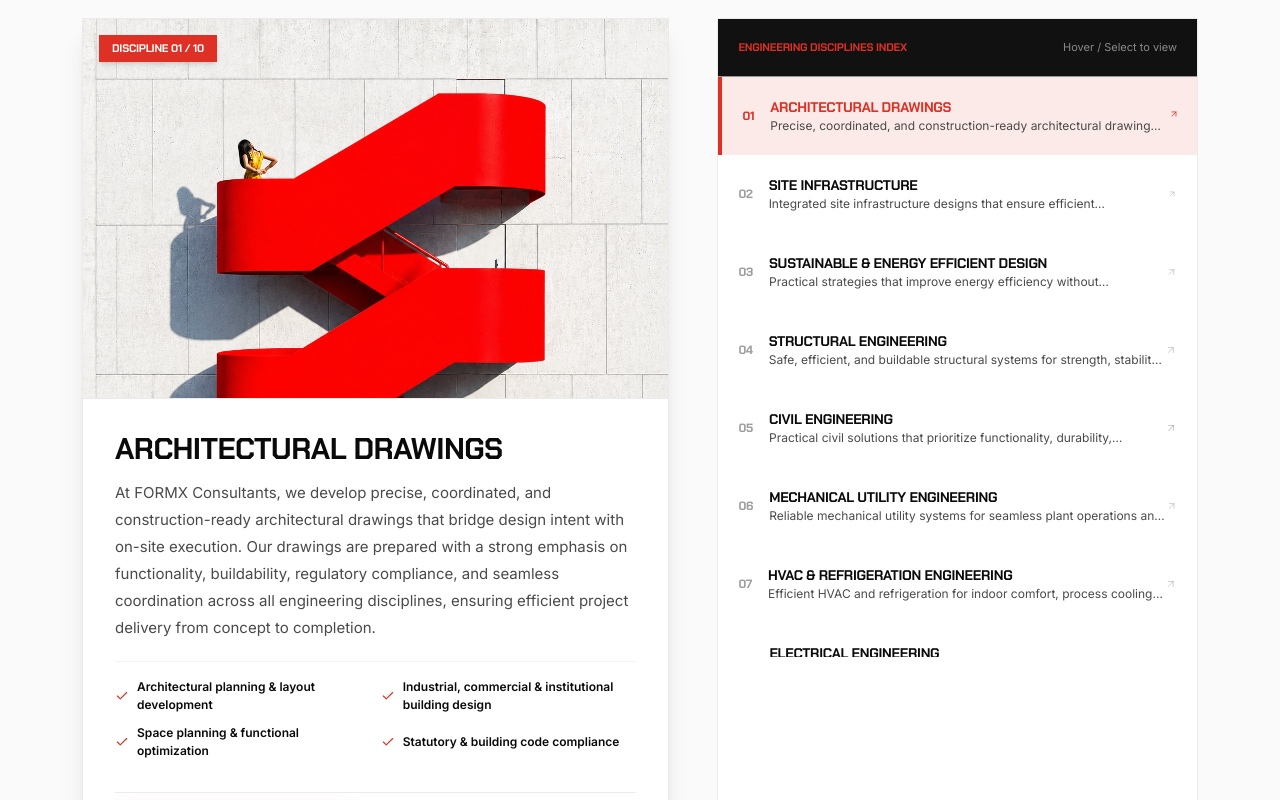
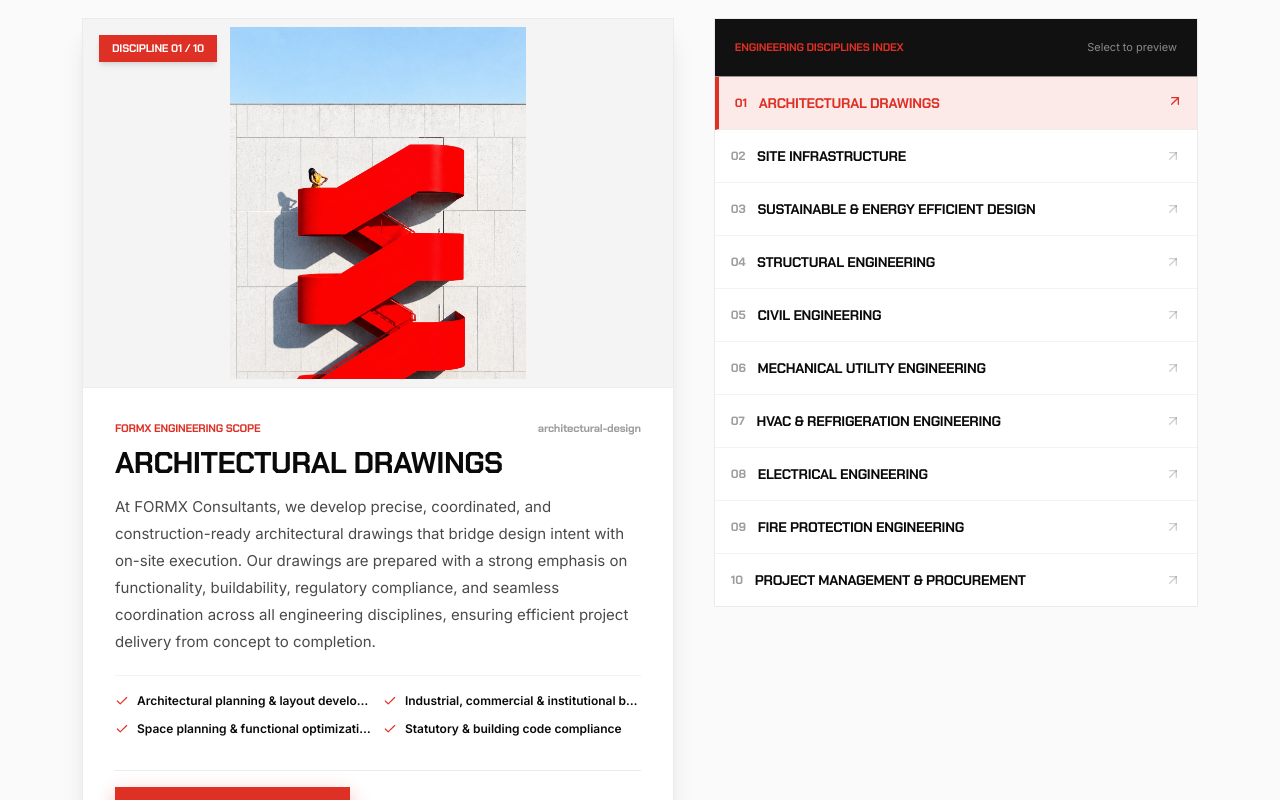
Before and after one commit to Poojan2107/FormX, a Next.js app: page / in a window 1280 px wide. Shown: the part 3040-3840 px from the top of the page. Built offline with nearby package versions, Linux system fonts and the light colour scheme.

Commit message:
fix: set aspect-16/10 on Services stage for 100% full uncropped image display, smooth transition curves, and click navigation

```diff
--- a/src/components/home/Services.tsx
+++ b/src/components/home/Services.tsx
@@ -3,7 +3,7 @@
 import { useState } from "react";
 import Link from "next/link";
 import { motion, AnimatePresence } from "framer-motion";
-import { ArrowUpRight, ArrowRight, ShieldCheck, Check } from "lucide-react";
+import { ArrowUpRight, ArrowRight, Check } from "lucide-react";
 import { services } from "@/data/site";
 import { Container } from "@/components/ui/Container";
 import { SectionHeading } from "@/components/ui/SectionHeading";
@@ -32,40 +32,49 @@ export function Services() {
           </Link>
         </Reveal>
 
-        {/* Creative Architectural Interactive Split Showcase — Card-Free Design */}
-        <div className="mt-12 grid gap-8 lg:grid-cols-[1.1fr_0.9fr] lg:gap-12 items-stretch">
+        {/* Architectural Interactive Split Showcase */}
+        <div className="mt-12 grid gap-8 lg:grid-cols-[1.1fr_0.9fr] lg:gap-10 items-start">
 
-          {/* LEFT: Massive Full-Stage Visual Showcase */}
-          <Reveal className="h-full">
-            <div className="relative flex h-full min-h-[460px] flex-col justify-between overflow-hidden border border-line bg-white shadow-xl">
+          {/* LEFT: Full Uncropped Visual Stage */}
+          <Reveal className="w-full">
+            <div className="relative flex flex-col overflow-hidden border border-line bg-white shadow-xl">
               <AnimatePresence mode="wait">
                 <motion.div
                   key={currentService.slug}
-                  initial={{ opacity: 0, scale: 0.98 }}
-                  animate={{ opacity: 1, scale: 1 }}
-                  exit={{ opacity: 0, scale: 0.98 }}
-                  transition={{ duration: 0.35 }}
-                  className="flex h-full flex-col justify-between"
+                  initial={{ opacity: 0, y: 8 }}
+                  animate={{ opacity: 1, y: 0 }}
+                  exit={{ opacity: 0, y: -8 }}
+                  transition={{ duration: 0.4, ease: [0.22, 1, 0.36, 1] }}
+                  className="flex flex-col"
                 >
-                  {/* Large High-Res Visual Stage */}
-                  <div className="relative h-[280px] sm:h-[340px] md:h-[380px] w-full overflow-hidden bg-gray-100 border-b border-line">
+                  {/* High-Res Uncropped Visual Stage — 100% Full Image Visibility */}
+                  <div className="relative aspect-[16/10] w-full overflow-hidden bg-[#f4f4f5] border-b border-line">
                     <AssetImage
                       alt={currentService.title}
                       slot={currentService.asset}
                       kind="service"
-                      aspect="auto"
-                      fit="cover"
+                      aspect="landscape"
+                      fit="contain"
                       tone="light"
-                      className="h-full w-full object-cover transition-transform duration-700 hover:scale-105"
+                      className="h-full w-full"
                     />
                     <span className="absolute left-4 top-4 border border-x-red/40 bg-x-red px-3 py-1 font-display text-[11px] font-bold uppercase tracking-[0.16em] text-white shadow-md">
-                      Discipline 0{activeIdx + 1} / 10
+                      Discipline {String(activeIdx + 1).padStart(2, "0")} / 10
                     </span>
                   </div>
 
                   {/* Stage Details */}
-                  <div className="flex flex-1 flex-col justify-between p-6 md:p-8 bg-white">
+                  <div className="flex flex-col justify-between p-6 md:p-8 bg-white">
                     <div>
+                      <div className="flex items-center justify-between mb-2">
+                        <span className="font-display text-[11px] font-bold uppercase tracking-[0.14em] text-x-red">
+                          FormX Engineering Scope
+                        </span>
+                        <span className="font-display text-[11px] font-bold text-ink/40">
+                          {currentService.slug}
+                        </span>
+                      </div>
+
                       <h3 className="font-display text-2xl font-bold uppercase tracking-tight text-ink md:text-3xl">
                         {currentService.title}
                       </h3>
@@ -77,7 +86,7 @@ export function Services() {
                         {currentService.highlights.slice(0, 4).map((h) => (
                           <div key={h} className="flex items-center gap-2 text-[12px] font-semibold text-ink">
                             <Check className="size-3.5 text-x-red shrink-0" />
-                            <span>{h}</span>
+                            <span className="truncate">{h}</span>
                           </div>
                         ))}
                       </div>
@@ -98,46 +107,42 @@ export function Services() {
             </div>
           </Reveal>
 
-          {/* RIGHT: Interactive Architectural Navigation Index */}
-          <Reveal delay={0.06} className="h-full">
-            <div className="flex h-full flex-col border border-line bg-white divide-y divide-line/60">
-              <div className="bg-[#111111] p-5 text-white flex items-center justify-between">
+          {/* RIGHT: Smooth Architectural Navigation Index */}
+          <Reveal delay={0.06} className="w-full">
+            <div className="flex flex-col border border-line bg-white divide-y divide-line/60">
+              <div className="bg-[#111111] p-4 md:p-5 text-white flex items-center justify-between">
                 <span className="font-display text-[11px] font-bold uppercase tracking-[0.2em] text-x-red">
                   Engineering Disciplines Index
                 </span>
-                <span className="text-[11px] text-white/50">Hover / Select to view</span>
+                <span className="text-[11px] text-white/50">Select to preview</span>
               </div>
 
-              <div className="flex-1 overflow-y-auto max-h-[580px]">
+              <div className="divide-y divide-line/60">
                 {services.map((svc, i) => {
                   const isActive = i === activeIdx;
                   return (
                     <button
                       key={svc.slug}
                       type="button"
-                      onMouseEnter={() => setActiveIdx(i)}
                       onClick={() => setActiveIdx(i)}
-                      className={`w-full text-left p-4 md:p-5 transition-all duration-200 flex items-center justify-between group ${
+                      className={`w-full text-left p-3.5 md:p-4 transition-all duration-300 flex items-center justify-between group ${
                         isActive
-                          ? "bg-x-red/10 border-l-4 border-l-x-red pl-5"
-                          : "hover:bg-gray-50 hover:pl-5"
+                          ? "bg-x-red/10 border-l-4 border-l-x-red pl-4"
+                          : "hover:bg-gray-50 hover:pl-4"
                       }`}
                     >
-                      <div className="flex items-center gap-4">
+                      <div className="flex items-center gap-3">
                         <span className={`font-display text-xs font-bold ${isActive ? "text-x-red" : "text-ink/40"}`}>
-                          0{i + 1}
+                          {String(i + 1).padStart(2, "0")}
                         </span>
                         <div>
-                          <h4 className={`font-display text-sm font-bold uppercase transition-colors ${isActive ? "text-x-red" : "text-ink group-hover:text-x-red"}`}>
+                          <h4 className={`font-display text-xs md:text-sm font-bold uppercase transition-colors ${isActive ? "text-x-red" : "text-ink group-hover:text-x-red"}`}>
                             {svc.title}
                           </h4>
-                          <p className="text-[12px] text-ink-muted line-clamp-1">
-                            {svc.short}
-                          </p>
                         </div>
                       </div>
 
-                      <ArrowUpRight className={`size-4 transition-transform duration-200 ${isActive ? "text-x-red translate-x-0.5 -translate-y-0.5" : "text-ink/20 group-hover:text-x-red"}`} />
+                      <ArrowUpRight className={`size-4 transition-transform duration-300 ${isActive ? "text-x-red translate-x-0.5 -translate-y-0.5" : "text-ink/20 group-hover:text-x-red"}`} />
                     </button>
                   );
                 })}
```
